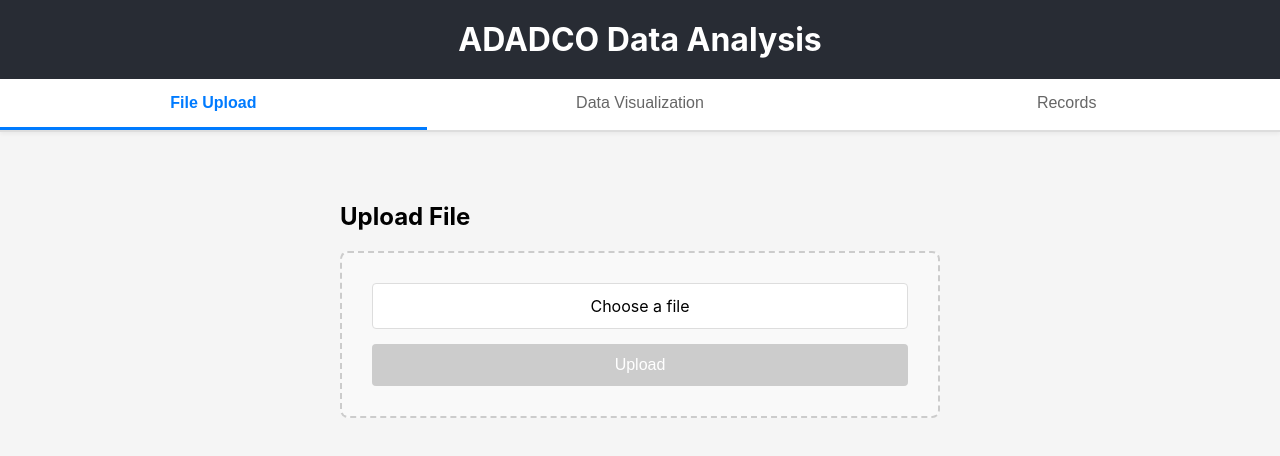
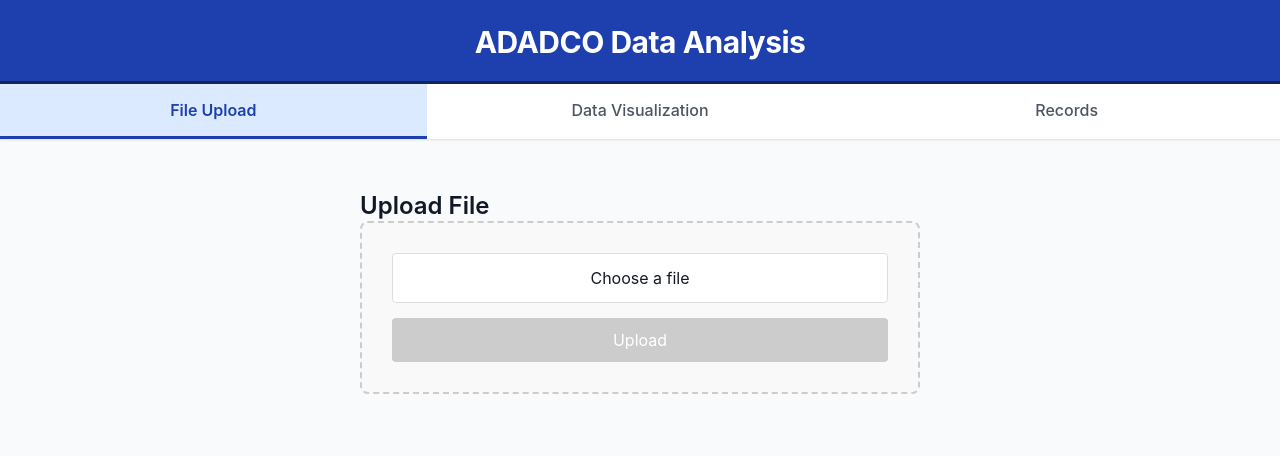
Before and after one commit to anambi82/ADADCO, a React (Create React App) app in the folder frontend/: page / in a window 1280 px wide. Shown: the top 456 px of the page. Built offline with nearby package versions, Linux system fonts and the light colour scheme.

Commit message:
styling update

```diff
--- a/frontend/src/App.css
+++ b/frontend/src/App.css
@@ -1,53 +1,121 @@
+/* Main App Container */
 .App {
   min-height: 100vh;
-  background-color: #f5f5f5;
+  background-color: var(--color-bg-secondary);
+  display: flex;
+  flex-direction: column;
 }
 
+/* Header */
 .App-header {
-  background-color: #282c34;
-  padding: 20px;
-  color: white;
+  background-color: var(--color-primary);
+  padding: var(--spacing-lg) var(--spacing-xl);
+  color: var(--color-text-inverse);
   text-align: center;
-  box-shadow: 0 2px 4px rgba(0,0,0,0.1);
+  box-shadow: var(--shadow-md);
+  position: relative;
+}
+
+.App-header::after {
+  content: '';
+  position: absolute;
+  bottom: 0;
+  left: 0;
+  right: 0;
+  height: 3px;
+  background-color: var(--color-primary-dark);
 }
 
 .App-header h1 {
   margin: 0;
-  font-size: 2rem;
+  font-size: var(--font-size-3xl);
+  font-weight: var(--font-weight-bold);
+  letter-spacing: -0.5px;
 }
 
+/* Navigation Tabs */
 .tabs {
   display: flex;
-  background-color: #fff;
-  border-bottom: 2px solid #ddd;
-  box-shadow: 0 2px 4px rgba(0,0,0,0.05);
+  background-color: var(--color-bg-primary);
+  border-bottom: 1px solid var(--color-border-light);
+  box-shadow: var(--shadow-sm);
+  position: sticky;
+  top: 0;
+  z-index: 100;
 }
 
 .tabs button {
   flex: 1;
-  padding: 15px 30px;
+  padding: var(--spacing-md) var(--spacing-lg);
   background-color: transparent;
   border: none;
   cursor: pointer;
-  font-size: 16px;
-  color: #666;
-  transition: all 0.3s;
+  font-size: var(--font-size-base);
+  font-weight: var(--font-weight-medium);
+  color: var(--color-text-secondary);
+  transition: all var(--transition-base);
   border-bottom: 3px solid transparent;
+  position: relative;
 }
 
 .tabs button:hover {
-  background-color: #f0f0f0;
-  color: #333;
+  background-color: var(--color-gray-50);
+  color: var(--color-text-primary);
 }
 
 .tabs button.active {
-  color: #007bff;
-  border-bottom-color: #007bff;
-  font-weight: 600;
+  color: var(--color-primary);
+  border-bottom-color: var(--color-primary);
+  font-weight: var(--font-weight-semibold);
+  background-color: var(--color-primary-light);
 }
 
+.tabs button:focus {
+  outline: 2px solid var(--color-primary);
+  outline-offset: -2px;
+}
+
+/* Content Area */
 .content {
-  padding: 30px;
-  max-width: 1400px;
+  padding: var(--spacing-xl);
+  max-width: 1200px;
   margin: 0 auto;
+  width: 100%;
+  flex: 1;
 }
+
+/* Responsive Design */
+@media (max-width: 768px) {
+  .App-header {
+    padding: var(--spacing-md) var(--spacing-lg);
+  }
+
+  .App-header h1 {
+    font-size: var(--font-size-2xl);
+  }
+
+  .tabs button {
+    padding: var(--spacing-sm) var(--spacing-md);
+    font-size: var(--font-size-sm);
+  }
+
+  .content {
+    padding: var(--spacing-lg);
+  }
+}
+
+@media (max-width: 480px) {
+  .tabs {
+    flex-direction: column;
+  }
+
+  .tabs button {
+    border-bottom: 1px solid var(--color-border-light);
+    border-left: 3px solid transparent;
+  }
+
+  .tabs button.active {
+    border-bottom-color: var(--color-border-light);
+    border-left-color: var(--color-primary);
+  }
+}
--- a/frontend/src/components/DataVisualization.js
+++ b/frontend/src/components/DataVisualization.js
@@ -105,25 +105,25 @@ const DataVisualization = ({ selectedRecord }) => {
 
     return (
         <div className="data-visualization-container">
-            <h2>Network Traffic Analysis Dashboard</h2>
+            <div className="visualization-header">
+                <h2>Network Traffic Analysis</h2>
+                {!selectedRecord && (
+                    <button onClick={fetchAnalysisData} disabled={loading} className="refresh-button">
+                        {loading ? 'Loading...' : 'Refresh Analysis'}
+                    </button>
+                )}
+            </div>
 
             {selectedRecord && (
                 <div className="record-indicator">
-                    📄 Viewing saved record from {new Date(selectedRecord.timestamp).toLocaleString()}
+                    Viewing saved record from {new Date(selectedRecord.timestamp).toLocaleString()}
                 </div>
-            )}
-
-            {!selectedRecord && (
-                <button onClick={fetchAnalysisData} disabled={loading} className="refresh-button">
-                    {loading ? 'Loading...' : 'Refresh Analysis'}
-                </button>
             )}
 
             {error && <div className="error-message">{error}</div>}
 
             {analysisData && (
                 <div className="analysis-summary">
-                    <h3>Analysis Summary</h3>
                     <div className="summary-cards">
                         <div className="summary-card">
                             <h4>Total Samples</h4>
@@ -207,9 +207,7 @@ const DataVisualization = ({ selectedRecord }) => {
             </div>
 
             {analysisData && (
-                <div className="data-preview">
-                    <h3>Analysis Details</h3>
-                    <div className="analysis-details-grid">
+                <div className="analysis-details-grid">
                         {analysisData.summary && (
                             <div className="details-section">
                                 <h4>Summary Information</h4>
@@ -307,7 +305,6 @@ const DataVisualization = ({ selectedRecord }) => {
                                 </div>
                             </div>
                         )}
-                    </div>
                 </div>
             )}
         </div>
--- a/frontend/src/index.css
+++ b/frontend/src/index.css
@@ -1,13 +1,141 @@
+/* CSS Variables - Design System */
+:root {
+  /* Primary Colors - Professional Blue/Indigo for Security */
+  --color-primary: #1e40af;
+  --color-primary-hover: #1e3a8a;
+  --color-primary-light: #dbeafe;
+  --color-primary-dark: #172554;
+
+  /* Secondary Colors */
+  --color-secondary: #6366f1;
+  --color-secondary-hover: #4f46e5;
+
+  /* Status Colors */
+  --color-success: #10b981;
+  --color-success-light: #d1fae5;
+  --color-success-dark: #065f46;
+  --color-warning: #f59e0b;
+  --color-warning-light: #fef3c7;
+  --color-warning-dark: #92400e;
+  --color-danger: #ef4444;
+  --color-danger-light: #fee2e2;
+  --color-danger-dark: #991b1b;
+  --color-info: #3b82f6;
+  --color-info-light: #dbeafe;
+
+  /* Neutral Colors */
+  --color-gray-50: #f9fafb;
+  --color-gray-100: #f3f4f6;
+  --color-gray-200: #e5e7eb;
+  --color-gray-300: #d1d5db;
+  --color-gray-400: #9ca3af;
+  --color-gray-500: #6b7280;
+  --color-gray-600: #4b5563;
+  --color-gray-700: #374151;
+  --color-gray-800: #1f2937;
+  --color-gray-900: #111827;
+
+  /* Background Colors */
+  --color-bg-primary: #ffffff;
+  --color-bg-secondary: #f9fafb;
+  --color-bg-tertiary: #f3f4f6;
+
+  /* Text Colors */
+  --color-text-primary: #111827;
+  --color-text-secondary: #4b5563;
+  --color-text-tertiary: #6b7280;
+  --color-text-inverse: #ffffff;
+
+  /* Border Colors */
+  --color-border-light: #e5e7eb;
+  --color-border-medium: #d1d5db;
+  --color-border-dark: #9ca3af;
+
+  /* Spacing Scale */
+  --spacing-xs: 4px;
+  --spacing-sm: 8px;
+  --spacing-md: 16px;
+  --spacing-lg: 24px;
+  --spacing-xl: 32px;
+  --spacing-2xl: 48px;
+
+  /* Border Radius */
+  --radius-sm: 6px;
+  --radius-md: 8px;
+  --radius-lg: 12px;
+  --radius-xl: 16px;
+  --radius-full: 9999px;
+
+  /* Shadows */
+  --shadow-sm: 0 1px 2px 0 rgba(0, 0, 0, 0.05);
+  --shadow-md: 0 4px 6px -1px rgba(0, 0, 0, 0.1), 0 2px 4px -1px rgba(0, 0, 0, 0.06);
+  --shadow-lg: 0 10px 15px -3px rgba(0, 0, 0, 0.1), 0 4px 6px -2px rgba(0, 0, 0, 0.05);
+  --shadow-xl: 0 20px 25px -5px rgba(0, 0, 0, 0.1), 0 10px 10px -5px rgba(0, 0, 0, 0.04);
+
+  /* Typography */
+  --font-family-base: 'Inter', -apple-system, BlinkMacSystemFont, 'Segoe UI', 'Roboto', 'Oxygen', 'Ubuntu', 'Cantarell', sans-serif;
+  --font-family-mono: 'SF Mono', 'Monaco', 'Inconsolata', 'Fira Code', 'Consolas', monospace;
+
+  /* Font Sizes */
+  --font-size-xs: 0.75rem;    /* 12px */
+  --font-size-sm: 0.875rem;   /* 14px */
+  --font-size-base: 1rem;     /* 16px */
+  --font-size-lg: 1.125rem;   /* 18px */
+  --font-size-xl: 1.25rem;    /* 20px */
+  --font-size-2xl: 1.5rem;    /* 24px */
+  --font-size-3xl: 1.875rem;  /* 30px */
+
+  /* Font Weights */
+  --font-weight-normal: 400;
+  --font-weight-medium: 500;
+  --font-weight-semibold: 600;
+  --font-weight-bold: 700;
+
+  /* Transitions */
+  --transition-fast: 150ms ease-in-out;
+  --transition-base: 200ms ease-in-out;
+  --transition-slow: 300ms ease-in-out;
+}
+
+* {
+  box-sizing: border-box;
+}
+
 body {
   margin: 0;
-  font-family: -apple-system, BlinkMacSystemFont, 'Segoe UI', 'Roboto', 'Oxygen',
-    'Ubuntu', 'Cantarell', 'Fira Sans', 'Droid Sans', 'Helvetica Neue',
-    sans-serif;
+  font-family: var(--font-family-base);
+  font-size: var(--font-size-base);
+  line-height: 1.5;
+  color: var(--color-text-primary);
+  background-color: var(--color-bg-secondary);
   -webkit-font-smoothing: antialiased;
   -moz-osx-font-smoothing: grayscale;
 }
 
 code {
-  font-family: source-code-pro, Menlo, Monaco, Consolas, 'Courier New',
-    monospace;
+  font-family: var(--font-family-mono);
+  font-size: 0.9em;
+  background-color: var(--color-gray-100);
+  padding: 2px 6px;
+  border-radius: var(--radius-sm);
 }
+
+h1, h2, h3, h4, h5, h6 {
+  margin: 0;
+  font-weight: var(--font-weight-semibold);
+  line-height: 1.2;
+}
+
+h1 { font-size: var(--font-size-3xl); }
+h2 { font-size: var(--font-size-2xl); }
+h3 { font-size: var(--font-size-xl); }
+h4 { font-size: var(--font-size-lg); }
+
+button {
+  font-family: inherit;
+}
+
+/* Utility Classes */
+.text-center { text-align: center; }
+.text-left { text-align: left; }
+.text-right { text-align: right; }
```
Also changed, not shown: frontend/src/components/DataVisualization.css (+202 -161 lines).
